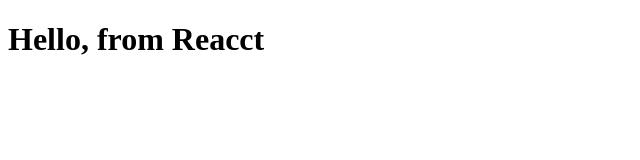
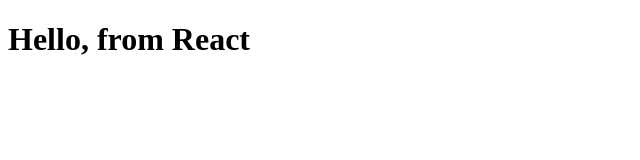
Before and after one commit to ishantmehtaharness/egghead-react-boilerplate, a React app: page / in a window 1280 px wide. Shown: the top 160 px of the page, without its empty margins (0-640 px from the left). Built offline with nearby package versions, Linux system fonts and the light colour scheme.

Commit message:
adds webpack watch mode

```diff
--- a/package.json
+++ b/package.json
@@ -5,6 +5,7 @@
   "main": "index.js",
   "scripts": {
     "build": "webpack",
+    "dev": "webpack --watch --mode development",
     "test": "echo \"Error: no test specified\" && exit 1"
   },
   "keywords": [],
--- a/src/App.js
+++ b/src/App.js
@@ -3,7 +3,7 @@
 
 class App extends React.PureComponent {
     render(){
-        return <h1>Hello, from Reacct</h1>
+        return <h1>Hello, from React</h1>
     }
 }
 
```
